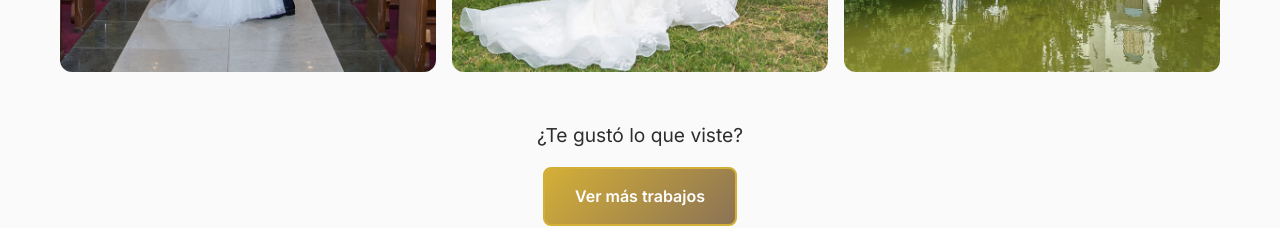
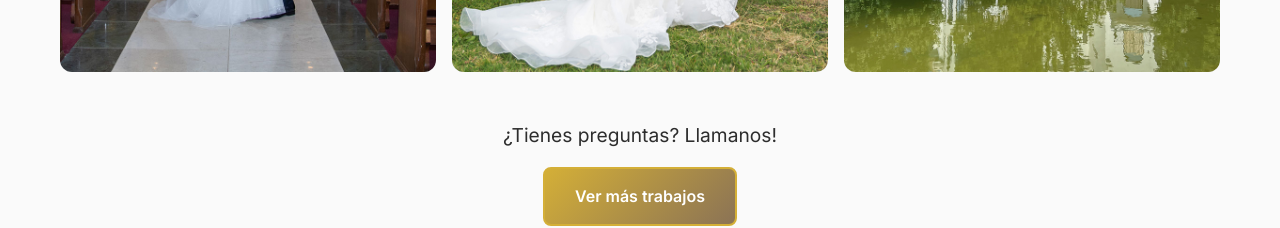
Before and after one commit to JorelM5/mejiafotoyvideo, a plain HTML site: page index.html in a window 1280 px wide. Shown: the part 6720-6948 px from the top of the page. Drawn offline with nearby package versions, Linux system fonts and the light colour scheme.

Commit message:
Update index.html

```diff
--- a/index.html
+++ b/index.html
@@ -2008,7 +2008,7 @@
                     </div>
                 </div>
                 <div class="gallery-cta fade-in">
-                    <p>¿Te gustó lo que viste?</p>
+                    <p>¿Tienes preguntas? Llamanos!</p>
                     <a href="#contact" class="cta-primary">Ver más trabajos</a>
                 </div>
             </div>
```
